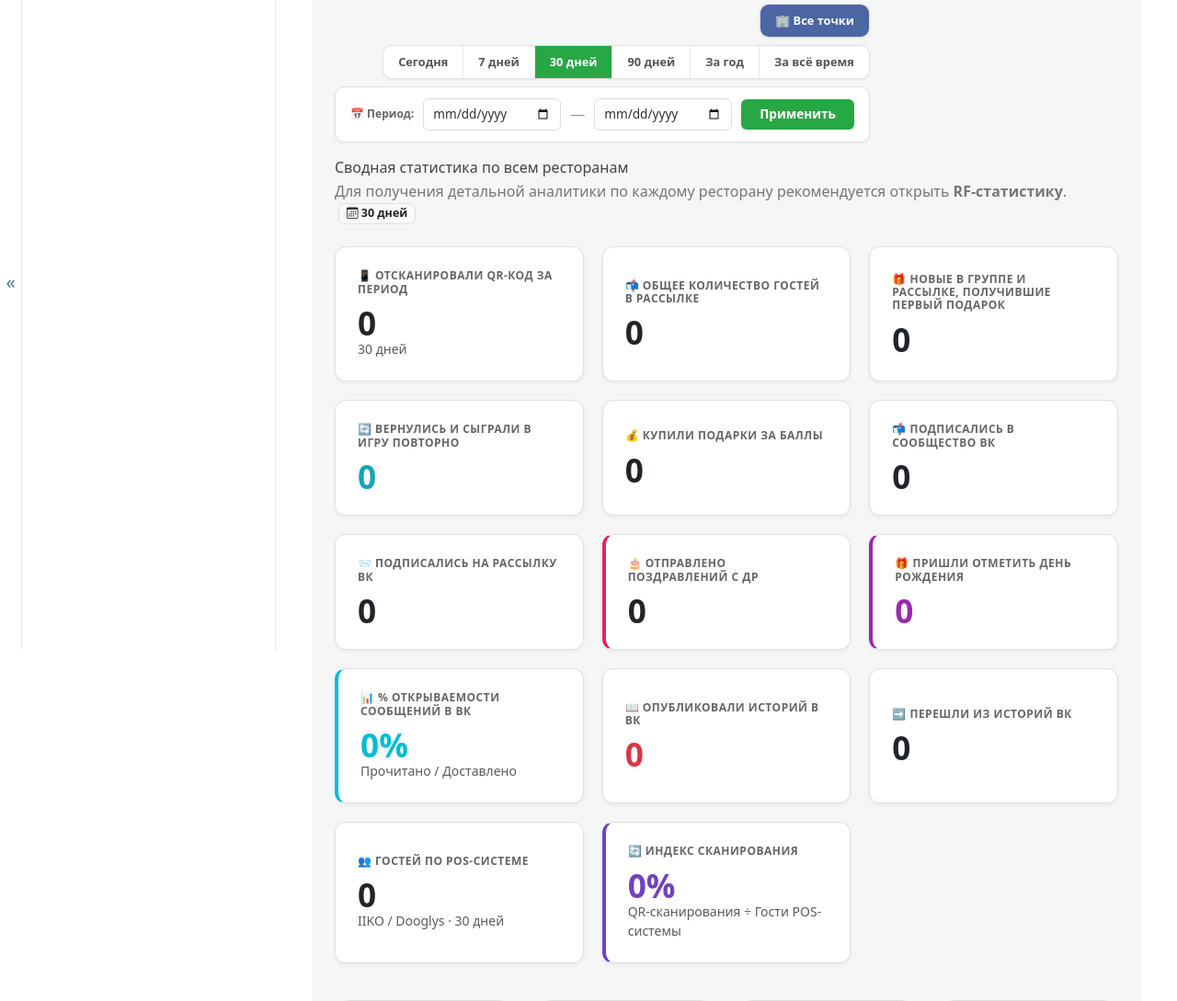
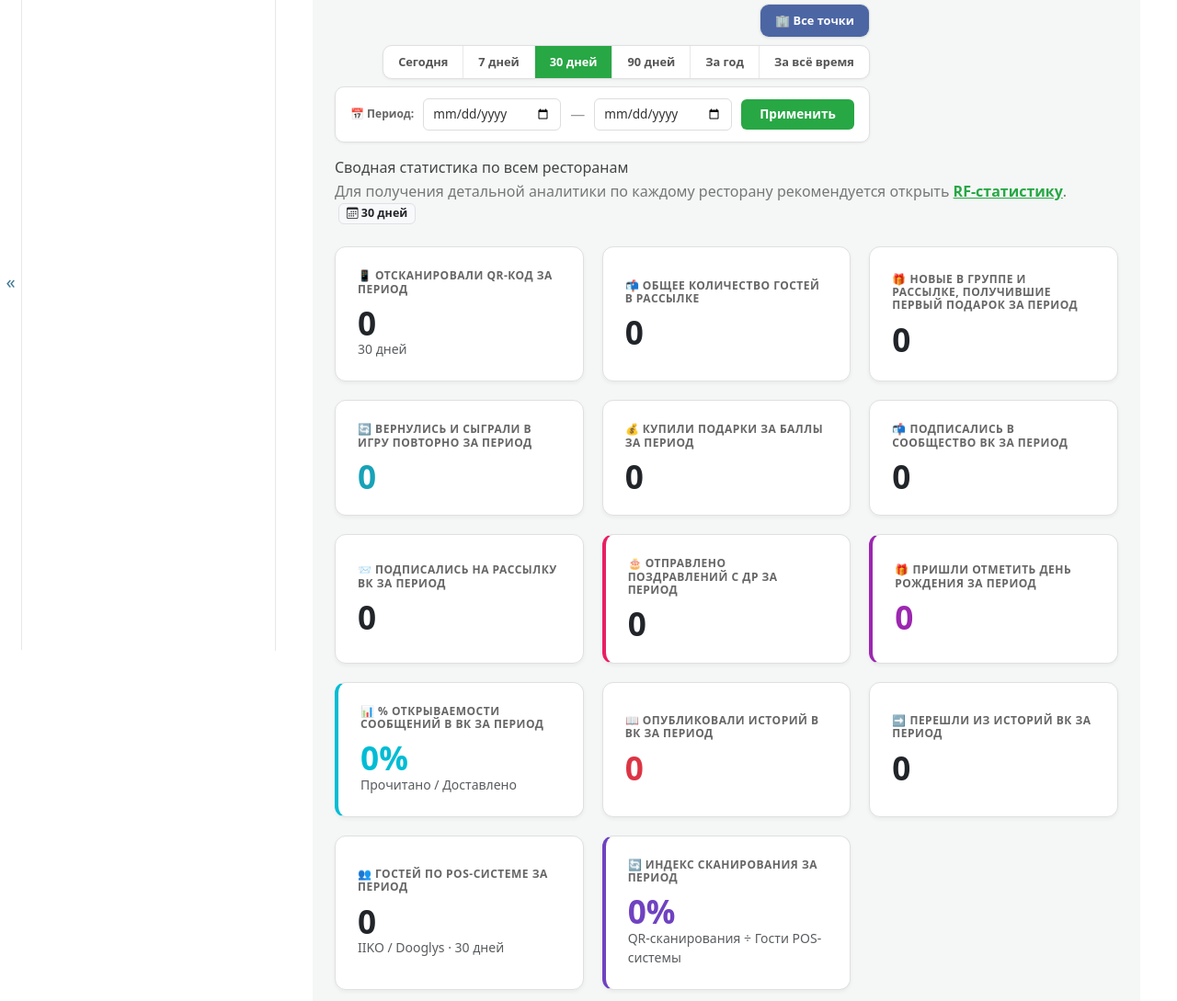
Before and after one commit to stagepalete2/levone-back-v4, a Django app: page /analytics/statistics/ in a window 1280 px wide. Shown: the part 197-1286 px from the top of the page at 92% size. Run offline with Django 5.2, Linux system fonts and the light colour scheme; the visitor is signed in with stand-in values (Sample User, id 1); data that the repository does not hold is empty; parts of the project's set-up code (start-up, migrations or seed data) failed here and were passed over; some libraries are stand-ins or nearby versions.

Commit message:
Fixed templates

```diff
--- a/apps/tenant/stats/templates/general/statistics.html
+++ b/apps/tenant/stats/templates/general/statistics.html
@@ -421,7 +421,7 @@
         {% endif %}
     </p>
     <p class='text-custom-muted fs-6 mb-4'>
-        Для получения детальной аналитики по каждому ресторану рекомендуется открыть <strong>RF-статистику</strong>.
+        Для получения детальной аналитики по каждому ресторану рекомендуется открыть <a href="{% url 'rf-statistics' %}" style="color: #28a745; font-weight: 700; text-decoration: underline;">RF-статистику</a>.
         {% if custom_date_from and custom_date_to %}
             <span class="badge bg-light text-dark border ms-1" style="font-size:.78rem">
                 <i class="bi bi-calendar3"></i>
@@ -478,7 +478,7 @@
         {# 1. QR-сканирований за период #}
         <a href="{% url 'admin-statistics-detail' stat_name='qr_scans' %}?{{ period_params }}" class="stat-card">
             <h3>📱 Отсканировали QR-код за период</h3>
-            <div class="metric">{{ stats.qr_scans_today|default:0 }}</div>
+            <div class="metric">{{ stats.qr_scans_today|floatformat:0|default:0 }}</div>
             <small class="text-muted">
                 {% if custom_date_from and custom_date_to %}{{ custom_date_from }} — {{ custom_date_to }}
                 {% else %}{% for code, meta in period_choices.items %}{% if code == period_code %}{{ meta.0 }}{% endif %}{% endfor %}{% endif %}
@@ -486,7 +486,7 @@
         </a>
 
         {# 2. Общее количество гостей в рассылке #}
-        <a href="{% url 'admin-statistics-detail' stat_name='mailing_subscribers' %}?{{ period_params }}" class="stat-card">
+        <a href="{% url 'admin-statistics-detail' stat_name='mailing_subscribers' %}" class="stat-card">
             <h3>📬 Общее количество гостей в рассылке</h3>
             <div class="metric">{{ stats.mailing_subscribers|default:0 }}</div>
             {% if selected_branch %}<small class="text-muted">Общий показатель (не по точке)</small>{% endif %}
@@ -494,19 +494,19 @@
 
         {# 3. Новые в группе и рассылке, получившие первый подарок #}
         <a href="{% url 'admin-statistics-detail' stat_name='new_clients_received_super_prize' %}?{{ period_params }}" class="stat-card">
-            <h3>🎁 Новые в группе и рассылке, получившие первый подарок</h3>
+            <h3>🎁 Новые в группе и рассылке, получившие первый подарок за период</h3>
             <div class="metric">{{ stats.new_clients_received_super_prize|default:0 }}</div>
         </a>
 
         {# 4. Вернулись и сыграли в игру повторно #}
         <a href="{% url 'admin-statistics-detail' stat_name='clients_returned_second_time' %}?{{ period_params }}" class="stat-card">
-            <h3>🔄 Вернулись и сыграли в игру повторно</h3>
+            <h3>🔄 Вернулись и сыграли в игру повторно за период</h3>
             <div class="metric" style="color: #17a2b8;">{{ stats.clients_returned_second_time|default:0 }}</div>
         </a>
 
         {# 5. Купили подарки за баллы #}
         <a href="{% url 'admin-statistics-detail' stat_name='clients_bought_prizes' %}?{{ period_params }}" class="stat-card">
-            <h3>💰 Купили подарки за баллы</h3>
+            <h3>💰 Купили подарки за баллы за период</h3>
             <div class="metric">{{ stats.clients_bought_prizes|default:0 }}</div>
         </a>
 
@@ -514,34 +514,34 @@
 
         {# 6. Подписались в сообщество ВК #}
         <a href="{% url 'admin-statistics-detail' stat_name='group_subscribers' %}?{{ period_params }}" class="stat-card">
-            <h3>📬 Подписались в сообщество ВК</h3>
+            <h3>📬 Подписались в сообщество ВК за период</h3>
             <div class="metric">{{ stats.group_subscribers|default:0 }}</div>
             {% if selected_branch %}<small class="text-muted">Общий показатель (не по точке)</small>{% endif %}
         </a>
 
         {# 7. Подписались на рассылку ВК #}
         <a href="{% url 'admin-statistics-detail' stat_name='mailing_period' %}?{{ period_params }}" class="stat-card">
-            <h3>📨 Подписались на рассылку ВК</h3>
+            <h3>📨 Подписались на рассылку ВК за период</h3>
             <div class="metric">{{ stats.mailing_subscribers|default:0 }}</div>
             {% if selected_branch %}<small class="text-muted">Общий показатель (не по точке)</small>{% endif %}
         </a>
 
         {# 8. Отправлено поздравлений с ДР #}
         <a href="{% url 'admin-statistics-detail' stat_name='sent_greetings' %}?{{ period_params }}" class="stat-card" style="border-left: 4px solid #e91e63 !important;">
-            <h3>🎂 Отправлено поздравлений с ДР</h3>
+            <h3>🎂 Отправлено поздравлений с ДР за период</h3>
             <div class="metric">{{ stats.sent_greetings|default:0 }}</div>
         </a>
 
         {# 9. Пришли отметить день рождения #}
         <a href="{% url 'admin-statistics-detail' stat_name='clients_birthday_qr' %}?{{ period_params }}" class="stat-card" style="border-left: 4px solid #9c27b0 !important;">
-            <h3>🎁 Пришли отметить день рождения</h3>
+            <h3>🎁 Пришли отметить день рождения за период</h3>
             <div class="metric" style="color: #9c27b0;">{{ stats.activated_birthday_prizes|default:0 }}</div>
         </a>
 
         {# 10. % открываемости сообщений в ВК #}
         <a href="{% url 'admin-statistics-detail' stat_name='open_rate' %}?{{ period_params }}" class="stat-card" style="border-left: 4px solid #00bcd4 !important;">
-            <h3>📊 % открываемости сообщений в ВК</h3>
-            <div class="metric" style="color: #00bcd4;">{{ stats.open_rate|default:0 }}%</div>
+            <h3>📊 % открываемости сообщений в ВК за период</h3>
+            <div class="metric" style="color: #00bcd4;">{{ stats.open_rate|floatformat:0|default:0 }}%</div>
             <small class="text-muted">Прочитано / Доставлено</small>
         </a>
 
@@ -549,27 +549,27 @@
 
         {# 11. Опубликовали историй в ВК #}
         <a href="{% url 'admin-statistics-detail' stat_name='clients_posted_story' %}?{{ period_params }}" class="stat-card">
-            <h3>📖 Опубликовали историй в ВК</h3>
+            <h3>📖 Опубликовали историй в ВК за период</h3>
             <div class="metric" style="color: #dc3545;">{{ stats.clients_posted_story|default:0 }}</div>
         </a>
 
         {# 12. Перешли из историй ВК #}
         <a href="{% url 'admin-statistics-detail' stat_name='clients_from_referral' %}?{{ period_params }}" class="stat-card">
-            <h3>➡️ Перешли из историй ВК</h3>
+            <h3>➡️ Перешли из историй ВК за период</h3>
             <div class="metric">{{ stats.clients_from_referral|default:0 }}</div>
         </a>
 
         {# 13. Гостей по POS-системе #}
         <a href="{% url 'admin-statistics-detail' stat_name='pos_guests' %}?{{ period_params }}" class="stat-card">
-            <h3>👥 Гостей по POS-системе</h3>
-            <div class="metric">{{ stats.pos_guests_today|default:0 }}</div>
+            <h3>👥 Гостей по POS-системе за период</h3>
+            <div class="metric">{{ stats.pos_guests_today|floatformat:0|default:0 }}</div>
             <small class="text-muted">IIKO / Dooglys · {% if custom_date_from and custom_date_to %}{{ custom_date_from }} — {{ custom_date_to }}{% else %}{% for code, meta in period_choices.items %}{% if code == period_code %}{{ meta.0 }}{% endif %}{% endfor %}{% endif %}</small>
         </a>
 
         {# 14. Индекс сканирования #}
         <a href="{% url 'admin-statistics-detail' stat_name='scan_index' %}?{{ period_params }}" class="stat-card" style="border-left: 4px solid #6f42c1 !important;">
-            <h3>🔄 Индекс сканирования</h3>
-            <div class="metric" style="color: #6f42c1;">{{ stats.scan_index|default:0 }}%</div>
+            <h3>🔄 Индекс сканирования за период</h3>
+            <div class="metric" style="color: #6f42c1;">{{ stats.scan_index|floatformat:0|default:0 }}%</div>
             <small class="text-muted">QR-сканирования ÷ Гости POS-системы</small>
         </a>
 
--- a/apps/tenant/stats/templates/general/statistics_detail.html
+++ b/apps/tenant/stats/templates/general/statistics_detail.html
@@ -286,9 +286,9 @@
                     <tr>
                         <th>Клиент</th>
                         <th>Дата рождения</th>
-                        <th class="text-center">Сторис</th>
-                        <th class="text-center">Сообщество</th>
-                        <th class="text-center">Инвайт</th>
+                        <th class="text-center">Опубликовано историй</th>
+                        <th class="text-center">Подписан на сообщество</th>
+                        <th class="text-center">Подписан на рассылку</th>
                     </tr>
                 </thead>
                 <tbody>
--- a/apps/tenant/stats/views.py
+++ b/apps/tenant/stats/views.py
@@ -339,9 +339,9 @@ class StatisticsDetailView(PeriodMixin, BranchMixin, BaseAdminStatsView, Templat
 
     @staticmethod
     def _get_birthday_greeting_clients(qs, date_from, date_to=None, branch_id=None):
-        """Клиенты, получившие поздравление с ДР (MessageLog с birthday-кампаниями)."""
+        """Клиенты, получившие поздравление с ДР (MessageLog с birthday-типами)."""
         from apps.tenant.senler.models import MessageLog
-        log_filters = Q(campaign__title__icontains="День Рождения")
+        log_filters = Q(campaign__message_type__in=['birthday_today', 'birthday_7days', 'birthday_1day'])
         if date_from:
             log_filters &= Q(created_at__gte=date_from)
         if date_to:
```
Also changed, not shown: apps/tenant/stats/templates/rfm/rfm_statistics.html (+6 -6 lines).
